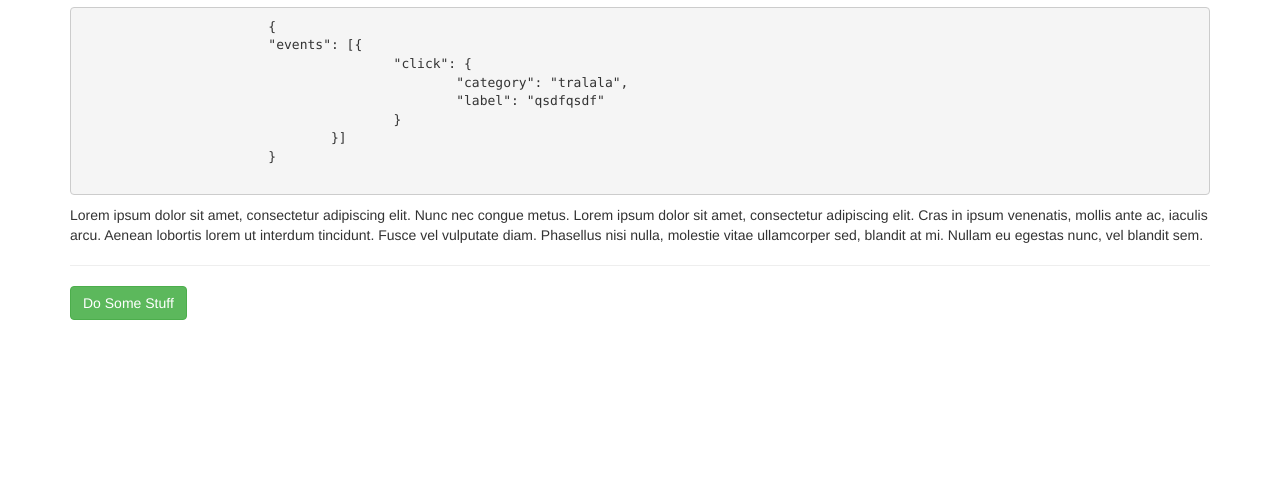
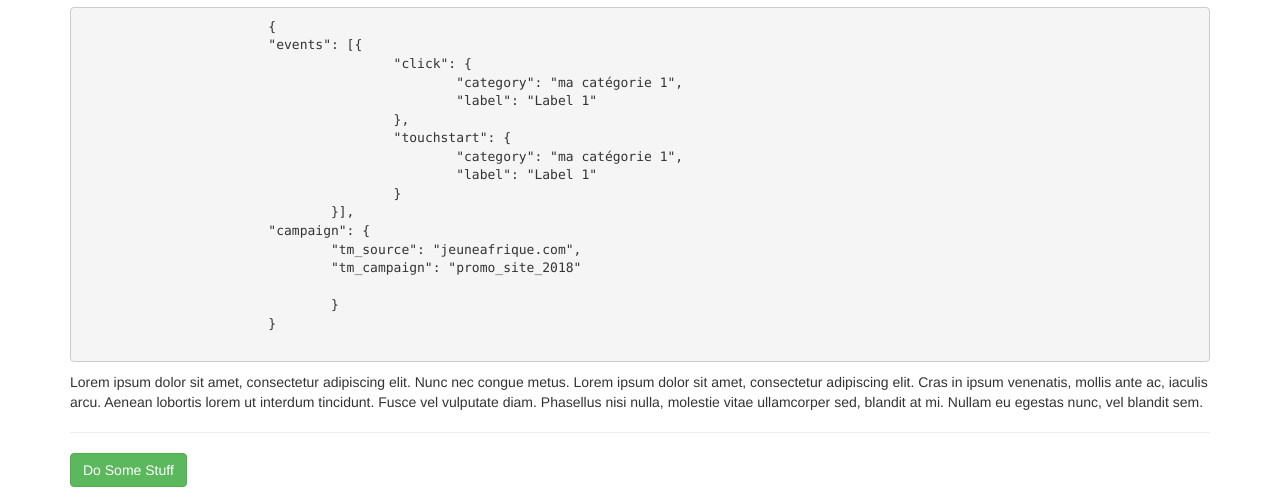
Before and after one commit to cbautistacarmona/js-training, a plain HTML site: page analytics-json/index.html in a window 1280 px wide. Shown: the part 383-880 px from the top of the page. Before the commit the page ends 800 px from the top, so only its background shows below. Drawn offline with nearby package versions, Linux system fonts and the light colour scheme.

Commit message:
complete son

```diff
--- a/analytics-json/index.html
+++ b/analytics-json/index.html
@@ -28,10 +28,19 @@
 			{
 			"events": [{
 					"click": {
-						"category": "tralala",
-						"label": "qsdfqsdf"
+						"category": "ma catégorie 1",
+						"label": "Label 1"
+					},
+					"touchstart": {
+						"category": "ma catégorie 1",
+						"label": "Label 1"
 					}
-				}]
+				}],
+			"campaign": {
+				"tm_source": "jeuneafrique.com",
+				"tm_campaign": "promo_site_2018"
+
+				}
 			}
 		</pre>
 		<p>Lorem ipsum dolor sit amet, consectetur adipiscing elit. Nunc nec congue metus. Lorem ipsum dolor sit amet, consectetur adipiscing elit. Cras in ipsum venenatis, mollis ante ac, iaculis arcu. Aenean lobortis lorem ut interdum tincidunt. Fusce vel vulputate diam. Phasellus nisi nulla, molestie vitae ullamcorper sed, blandit at mi. Nullam eu egestas nunc, vel blandit sem. </p>
```
